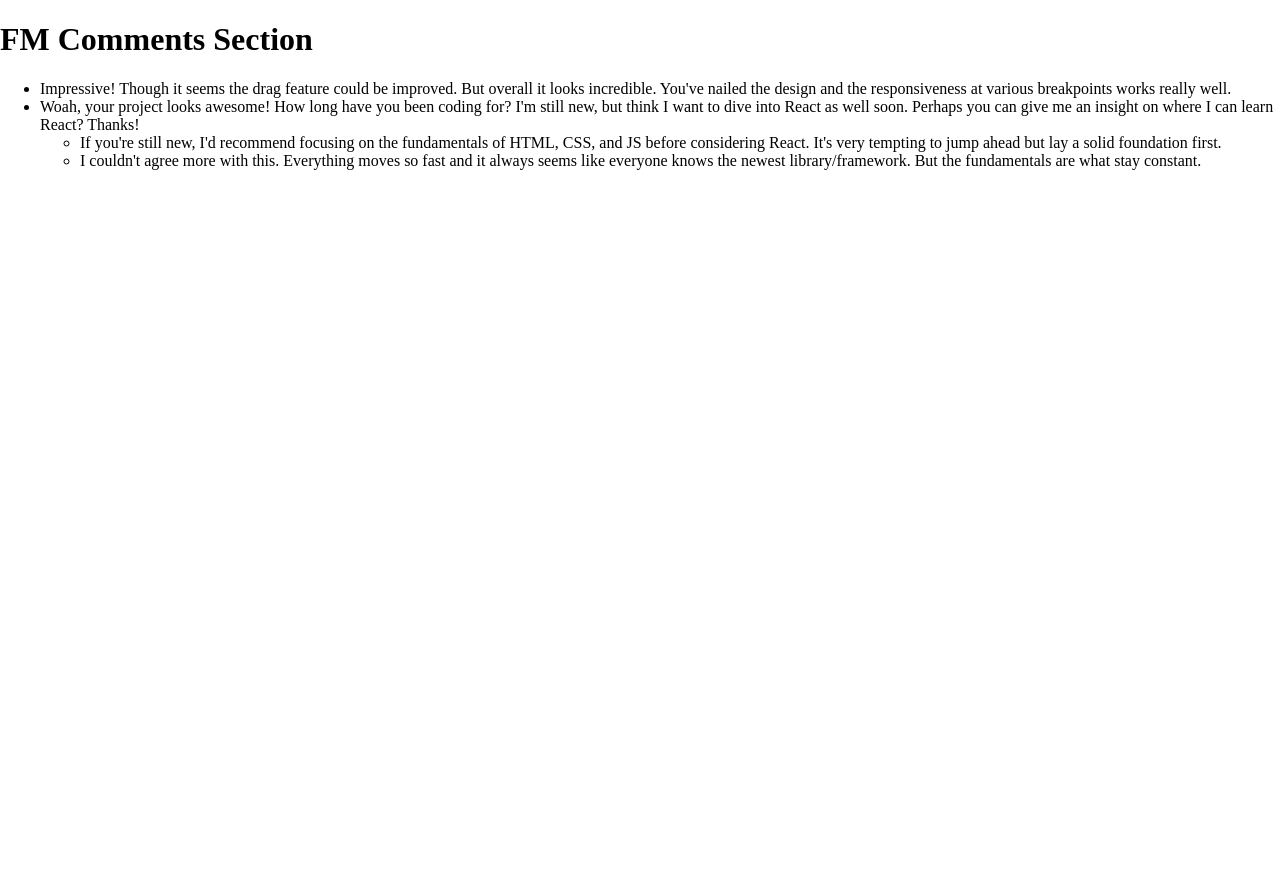
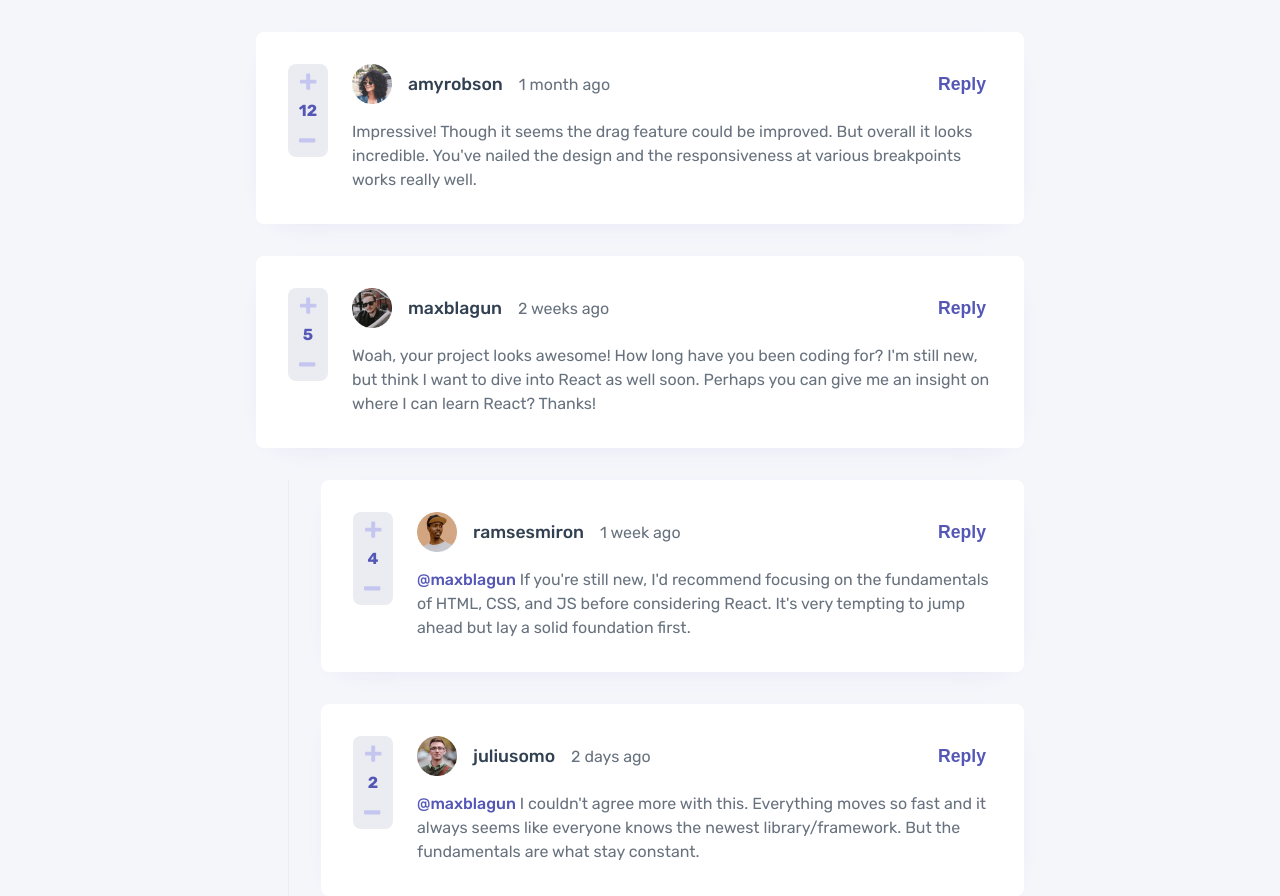
Before and after one commit to simoneclr/fm-comments-section, a React (Create React App) app: page / in a window 1280 px wide. Shown: the top 896 px of the page. Before the commit the page ends 800 px from the top, so only its background shows below. Built offline with nearby package versions, Linux system fonts and the light colour scheme.

Commit message:
Add style and layout for comment cards

```diff
--- a/src/App.js
+++ b/src/App.js
@@ -4,9 +4,7 @@ import CommentsDashboard from './views/comments/CommentsDashboard';
 
 function App() {
   return (
-    <div>
-      <h1>FM Comments Section</h1>
-
+    <div className='app'>
       <CommentsDashboard/>
     </div>
 
--- a/src/index.css
+++ b/src/index.css
@@ -1,12 +1,168 @@
+@import url('https://fonts.googleapis.com/css2?family=Rubik:wght@400;500;700&display=swap');
+
+:root {
+	/* Colors */
+	/* Primary */
+	--moderate-blue: hsl(238, 40%, 52%);
+	--soft-red: hsl(358, 79%, 66%);
+	--light-grayish-blue: hsl(239, 57%, 85%);
+	--pale-red: hsl(357, 100%, 86%);
+
+	/* Neutral */
+
+	--dark-blue: hsl(212, 24%, 26%);
+	--grayish-blue: hsl(211, 10%, 45%);
+	--light-gray: hsl(223, 19%, 93%);
+	--very-light-gray: hsl(228, 33%, 97%);
+	--white: hsl(0, 0%, 100%);
+
+	/* Font Weights */
+	--weight-heavy: 700;
+	--weight-medium: 500;
+	--weight-light: 400;
+}
+
 * {
 	box-sizing: border-box;
 }
 
 body {
+	font-family: "Rubik", sans-serif;
+	color: var(--grayish-blue);
+	font-size: 16px;
+	font-weight: var(--weight-light);
 	padding: 0;
 	margin: 0;
 }
 
 .app {
 	min-height: 100vh;
+	background-color: var(--very-light-gray);
 }
+
+/* SHARED */
+.btn {
+	display: block;
+	color: var(--moderate-blue);
+	font-size: 1.1em;
+	font-weight: var(--weight-heavy);
+	cursor: pointer;
+	background: none;
+	border: none;
+	outline: none;
+}
+
+.btn:hover {
+	opacity: .7;
+}
+
+.btn:active {
+	opacity: .9;
+}
+
+/* COMMENTS */
+
+.comments-dashboard {
+	width: 60%;
+	padding: 1rem 0;
+	margin: 0 auto;
+}
+
+.comments-thread {
+	list-style: none;
+	padding: 0;
+
+	display: flex;
+	flex-direction: column;
+	justify-content: stretch;
+	gap: 2rem;
+}
+
+.replies-thread {
+	padding-left: 2rem;
+	margin: 2rem 0 0 2rem;
+	border-left: .1rem solid var(--light-gray);
+}
+
+/* CommentCard */
+.comment-card {
+	padding: 2rem;
+	background-color: var(--white);
+	border-radius: .5rem;
+	box-shadow: 0 .5rem 2rem -1.5rem var(--light-grayish-blue);
+
+	display: grid;
+	grid-template-areas:
+		"score header actions"
+		"score content content"
+	;
+	grid-template-columns: auto 1fr auto;
+	gap: 1rem 1.5rem;
+}
+
+.comment-score {
+	grid-area: score;
+	align-self: flex-start;
+
+	color: var(--moderate-blue);
+	font-weight: var(--weight-heavy);
+	padding: .5rem 0;
+	background-color: var(--light-gray);
+	border-radius: .5rem;
+
+	display: flex;
+	flex-direction: column;
+	align-items: center;
+	gap: .7rem;
+}
+
+.btn-score {
+	color: var(--light-grayish-blue);
+	line-height: 0;
+	height: 1em;
+	padding: 0;
+	margin: 0 .7rem;
+}
+
+.btn-score > img {
+	width: 1em;
+}
+
+.comment-header {
+	grid-area: header;
+
+	display: flex;
+	align-items: center;
+	gap: 1rem;
+}
+
+.comment-picture {
+	height: 2.5em;
+}
+
+.comment-username {
+	color: var(--dark-blue);
+	font-size: 1.1em;
+	font-weight: var(--weight-medium);
+}
+
+.comment-actions {
+	grid-area: actions;
+
+	display: flex;
+	justify-content: flex-end;
+	align-items: center;
+	gap: 1rem;
+}
+
+.comment-content {
+	grid-area: content;
+
+	line-height: 1.5em;
+	margin: 0;
+}
+
+.comment-parent {
+	color: var(--moderate-blue);
+	font-weight: var(--weight-medium);
+}
--- /dev/null
+++ b/src/views/comments/CommentCard.js
@@ -0,0 +1,46 @@
+import React from "react";
+
+// Displays a single comment card
+function CommentCard({comment, parent}) {
+
+	console.log(parent)
+
+	return (
+		<article className="comment-card">
+			<div className="comment-score">
+				<button className="btn btn-score">
+					<img src="./images/icon-plus.svg" alt="+"/>
+				</button>
+
+				<div>
+					{comment.score}
+				</div>
+
+				<button className="btn btn-score">
+					<img src="./images/icon-minus.svg" alt="-"/>
+				</button>
+			</div>
+
+			<div className="comment-header">
+				<img src={comment.user.image.png} alt="" className="comment-picture"/>
+
+				<span className="comment-username">{comment.user.username}</span>
+
+				<span className="comment-when">{comment.createdAt}</span>
+			</div>
+
+			<div className="comment-actions">
+				<button className="btn btn-reply">
+					Reply
+				</button>
+			</div>
+
+			<p className="comment-content">
+				{parent ? <span className="comment-parent">@{parent} </span> : "" }
+				{comment.content}
+			</p>
+		</article>
+	)
+}
+
+export default CommentCard
--- a/src/views/comments/CommentsThread.js
+++ b/src/views/comments/CommentsThread.js
@@ -1,9 +1,10 @@
 import React from "react";
 import { useSelector } from "react-redux";
 import { selectCommentById } from "../../store/comments/commentsSlice";
+import CommentCard from "./CommentCard";
 
 // Displays a comments thread
-function CommentsThread({comment}) {
+function CommentsThread({comment, parent}) {
 	// Select all comments replying to the root comment of this thread
 	const replies = useSelector(state =>
 		comment.replies.map(replyId => selectCommentById(state, replyId))
@@ -11,15 +12,13 @@ function CommentsThread({comment}) {
 
 	return (
 		<li>
-			<article className="comment">
-				{comment.content}
-			</article>
+			<CommentCard comment={comment} parent={parent}/>
 
 			{
 				replies.length > 0 ?
 
 				<ul className="comments-thread replies-thread">
-					{replies.map(c => <CommentsThread key={c.id} comment={c}/>)}
+					{replies.map(c => <CommentsThread key={c.id} comment={c} parent={comment.user.username}/>)}
 				</ul>
 
 				: ""
```
